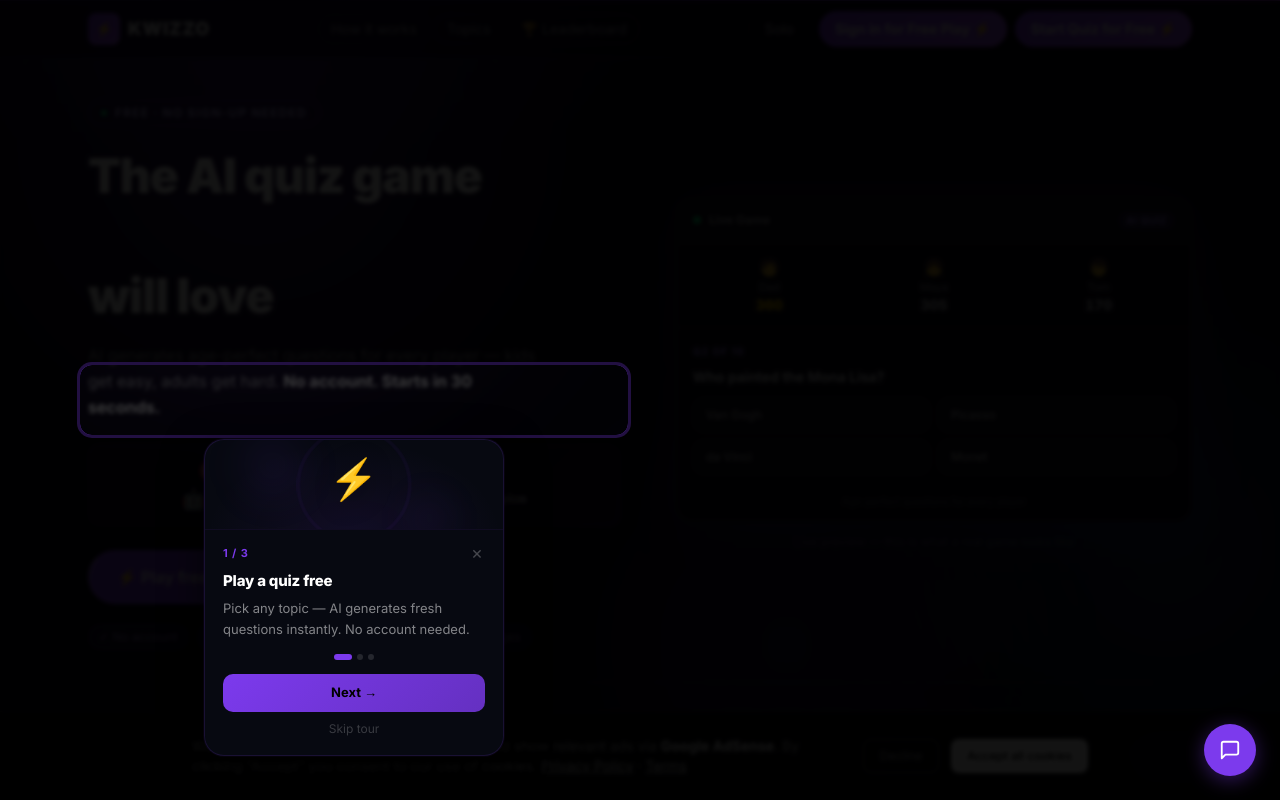
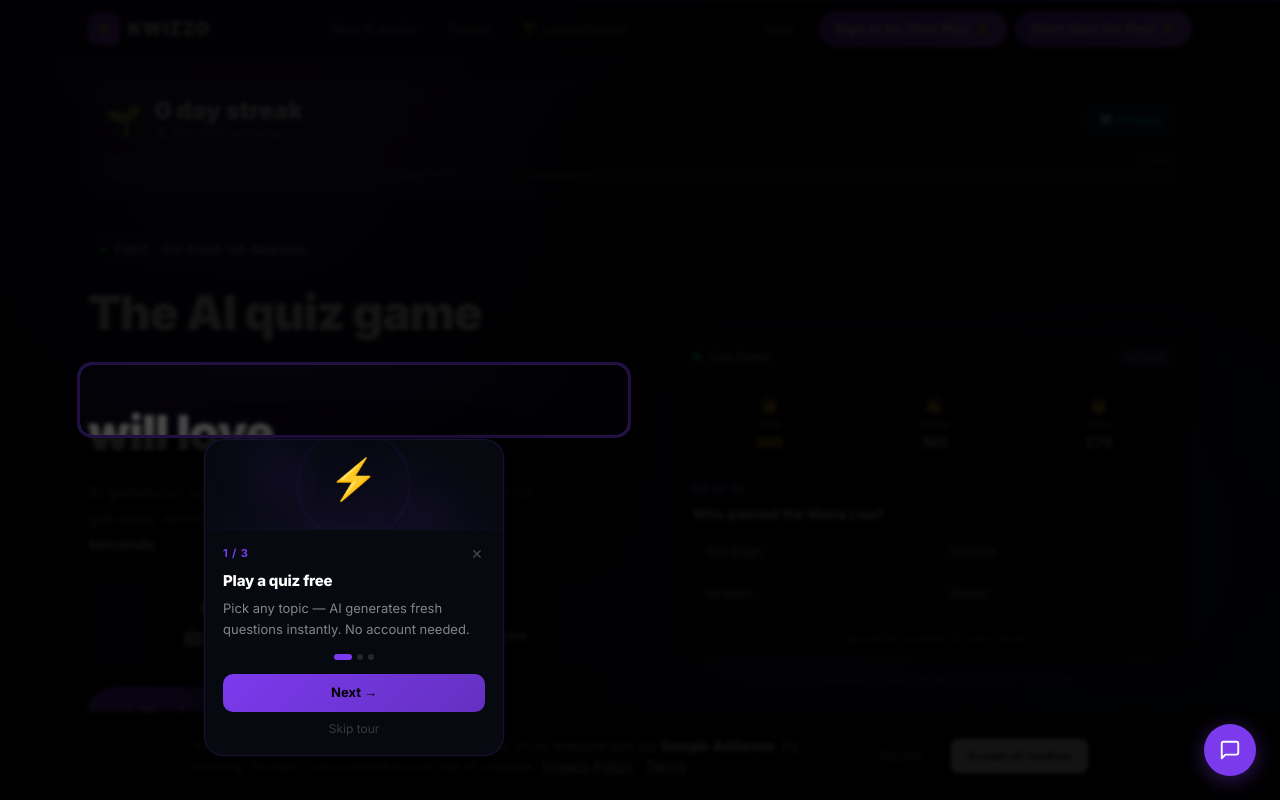
Before and after one commit to infosiva/kwizzo, a Next.js app: page / in a window 1280 px wide. Shown: the top 800 px of the page. Built offline with nearby package versions, Linux system fonts and the light colour scheme.

Commit message:
feat: streak bar with freeze mechanic + milestone badges (like Duolingo)

```diff
--- a/app/page.tsx
+++ b/app/page.tsx
@@ -3,6 +3,7 @@
 import { useEffect, useState, useCallback, useRef } from 'react'
 import Link from 'next/link'
 import { Crown, CheckCircle2, Zap, Users } from 'lucide-react'
+import { StreakBar } from '@/components/Gamification'
 import config from '@/vertical.config'
 import { theme, btn } from '@/lib/theme'
 import { isAiTool } from '@/vertical.config'
@@ -244,10 +245,15 @@ export default function HomePage() {
         </div>
       )}
 
+      {/* ── STREAK BAR ── */}
+      <div className="max-w-6xl mx-auto px-4 sm:px-6 pt-6">
+        <StreakBar streakKey="kwizzo-streak" />
+      </div>
+
       {/* ══════════════════════════════════════════
           HERO — two column, compact
       ══════════════════════════════════════════ */}
-      <section className="relative px-4 sm:px-6 pt-10 pb-8 max-w-6xl mx-auto">
+      <section className="relative px-4 sm:px-6 pt-4 pb-8 max-w-6xl mx-auto">
         <div className="grid grid-cols-1 lg:grid-cols-2 gap-10 items-center">
 
           {/* LEFT — copy + CTAs */}
--- /dev/null
+++ b/components/Gamification.tsx
@@ -0,0 +1,142 @@
+'use client'
+import { useState, useEffect } from 'react'
+
+// ── Streak engine ─────────────────────────────────────────────────────────────
+export function useStreak(key = 'kwizzo-streak') {
+  const [data, setData] = useState({ streak: 0, freezes: 1, lastDate: '', todayDone: false })
+
+  useEffect(() => {
+    try {
+      const raw = JSON.parse(localStorage.getItem(key) ?? '{}')
+      const today = new Date().toISOString().split('T')[0]
+      const yesterday = new Date(Date.now() - 86400000).toISOString().split('T')[0]
+      let streak = raw.streak ?? 0
+      let freezes = raw.freezes ?? 1
+      const todayDone = raw.lastDate === today
+
+      // Streak broken — check if freeze available
+      if (raw.lastDate && raw.lastDate !== today && raw.lastDate !== yesterday) {
+        if (freezes > 0 && raw.lastDate >= new Date(Date.now() - 172800000).toISOString().split('T')[0]) {
+          // Use freeze automatically if gap is only 2 days
+          freezes = Math.max(0, freezes - 1)
+        } else {
+          streak = 0
+        }
+      }
+      setData({ streak, freezes, lastDate: raw.lastDate ?? '', todayDone })
+    } catch {}
+  }, [key])
+
+  const completeToday = () => {
+    const today = new Date().toISOString().split('T')[0]
+    const yesterday = new Date(Date.now() - 86400000).toISOString().split('T')[0]
+    setData(prev => {
+      if (prev.todayDone) return prev
+      const newStreak = (prev.lastDate === yesterday || prev.lastDate === today) ? prev.streak + 1 : 1
+      const next = { ...prev, streak: newStreak, lastDate: today, todayDone: true }
+      localStorage.setItem(key, JSON.stringify(next))
+      return next
+    })
+  }
+
+  const addFreeze = () => {
+    setData(prev => {
+      const next = { ...prev, freezes: prev.freezes + 1 }
+      localStorage.setItem(key, JSON.stringify(next))
+      return next
+    })
+  }
+
+  return { ...data, completeToday, addFreeze }
+}
+
+// ── Milestone badges ──────────────────────────────────────────────────────────
+const BADGES = [
+  { streak: 1,   icon: '🌱', label: 'First Day',    color: 'bg-green-100 text-green-700 border-green-200' },
+  { streak: 3,   icon: '🔥', label: '3-Day Fire',   color: 'bg-orange-100 text-orange-700 border-orange-200' },
+  { streak: 7,   icon: '⚡', label: 'Week Warrior', color: 'bg-yellow-100 text-yellow-700 border-yellow-200' },
+  { streak: 14,  icon: '🏆', label: '2-Week Champ', color: 'bg-purple-100 text-purple-700 border-purple-200' },
+  { streak: 30,  icon: '💎', label: 'Month Master', color: 'bg-blue-100 text-blue-700 border-blue-200' },
+  { streak: 100, icon: '👑', label: 'Legend',       color: 'bg-amber-100 text-amber-700 border-amber-200' },
+]
+
+export function getEarnedBadges(streak: number) {
+  return BADGES.filter(b => streak >= b.streak)
+}
+
+export function getNextBadge(streak: number) {
+  return BADGES.find(b => b.streak > streak) ?? null
+}
+
+// ── StreakBar component ───────────────────────────────────────────────────────
+export function StreakBar({ streakKey }: { streakKey?: string }) {
+  const { streak, freezes, todayDone, completeToday, addFreeze } = useStreak(streakKey)
+  const earned = getEarnedBadges(streak)
+  const next = getNextBadge(streak)
+  const [showBadges, setShowBadges] = useState(false)
+  const [justEarned, setJustEarned] = useState<typeof BADGES[0] | null>(null)
+
+  const latestBadge = earned[earned.length - 1]
+
+  return (
+    <div className="rounded-2xl border border-white/10 bg-white/5 p-4 mb-6">
+      <div className="flex items-center justify-between flex-wrap gap-3">
+        {/* Streak count */}
+        <div className="flex items-center gap-3">
+          <div className="text-3xl">{streak >= 7 ? '🔥' : streak >= 3 ? '⚡' : '🌱'}</div>
+          <div>
+            <div className="text-2xl font-black text-white leading-none">{streak} day streak</div>
+            <div className="text-xs text-white/40 mt-0.5">
+              {todayDone ? '✅ Done today' : '⏳ Not done yet today'}
+            </div>
+          </div>
+        </div>
+
+        {/* Right: freeze + badge */}
+        <div className="flex items-center gap-2">
+          {/* Streak freeze */}
+          <div className="flex items-center gap-1.5 px-3 py-1.5 rounded-xl bg-cyan-500/10 border border-cyan-500/20 text-cyan-400 text-xs font-bold">
+            🧊 {freezes} freeze{freezes !== 1 ? 's' : ''}
+          </div>
+
+          {/* Latest badge */}
+          {latestBadge && (
+            <button onClick={() => setShowBadges(!showBadges)}
+              className={`flex items-center gap-1.5 px-3 py-1.5 rounded-xl border text-xs font-bold ${latestBadge.color}`}>
+              {latestBadge.icon} {latestBadge.label}
+            </button>
+          )}
+        </div>
+      </div>
+
+      {/* Progress to next badge */}
+      {next && (
+        <div className="mt-3">
+          <div className="flex justify-between text-[10px] text-white/30 mb-1">
+            <span>Next: {next.icon} {next.label}</span>
+            <span>{streak}/{next.streak} days</span>
+          </div>
+          <div className="h-1.5 bg-white/10 rounded-full overflow-hidden">
+            <div className="h-full rounded-full bg-gradient-to-r from-violet-500 to-cyan-500 transition-all duration-500"
+              style={{ width: `${Math.min(100, (streak / next.streak) * 100)}%` }} />
+          </div>
+        </div>
+      )}
+
+      {/* Badge collection */}
+      {showBadges && (
+        <div className="mt-4 pt-4 border-t border-white/10">
+          <div className="text-[10px] text-white/30 uppercase tracking-widest mb-2">Your badges</div>
+          <div className="flex flex-wrap gap-2">
+            {BADGES.map(b => (
+              <div key={b.streak}
+                className={`flex items-center gap-1.5 px-2.5 py-1 rounded-lg border text-[11px] font-bold transition-all ${streak >= b.streak ? b.color : 'bg-white/5 text-white/20 border-white/10 grayscale'}`}>
+                {b.icon} {b.label}
+              </div>
+            ))}
+          </div>
+        </div>
+      )}
+    </div>
+  )
+}
```
